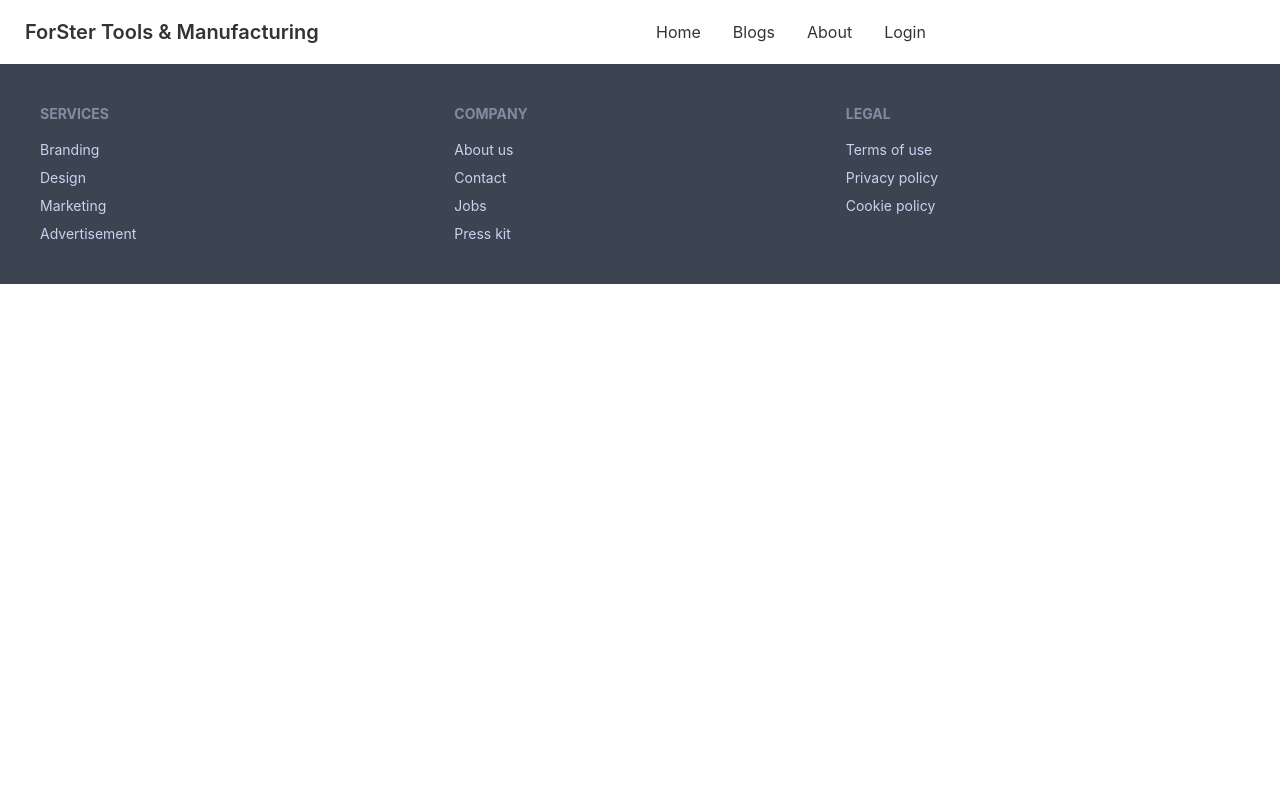
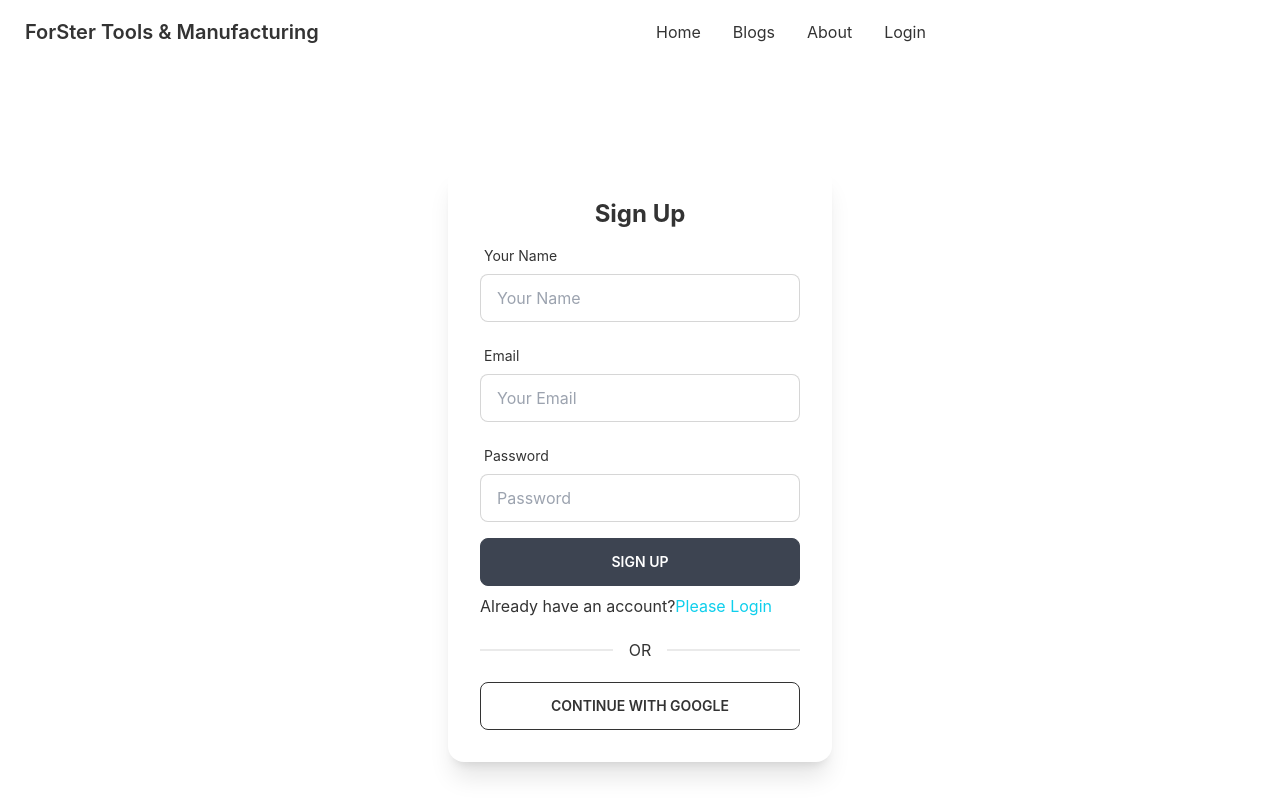
Before and after one commit to Hridoy8444/forestaer-tools-client, a React (Create React App) app: page /signup in a window 1280 px wide. Shown: the top 800 px of the page. Built offline with nearby package versions, Linux system fonts and the light colour scheme; no server answers.

Commit message:
Sign Up form added

```diff
--- a/src/App.js
+++ b/src/App.js
@@ -6,6 +6,7 @@ import Home from './Pages/Home/Home';
 import About from './Pages/About/About';
 import Login from './Pages/Loging/Login';
 import Footer from './Pages/Shared/Footer/Footer';
+import SignUp from './Pages/Loging/SignUp/SignUp';
 
 function App() {
   return (
@@ -15,6 +16,7 @@ function App() {
         <Route path='/' element={<Home></Home>}></Route>
         <Route path='/about' element={<About></About>}></Route>
         <Route path='/login' element={<Login></Login>}></Route>
+        <Route path='/signup' element={<SignUp></SignUp>}></Route>
       </Routes>
       <Footer></Footer>
     </div>
--- a/src/Pages/Loging/Login.js
+++ b/src/Pages/Loging/Login.js
@@ -2,6 +2,7 @@ import React from 'react';
 import { useSignInWithEmailAndPassword, useSignInWithGoogle } from 'react-firebase-hooks/auth';
 import auth from '../..//firebase.init';
 import { useForm } from "react-hook-form";
+import { Link } from 'react-router-dom';
 
 const Login = () => {
     const [signInWithGoogle, gUser, gLoading, gError] = useSignInWithGoogle(auth);
@@ -85,7 +86,7 @@ const Login = () => {
 
                         <input className='btn w-full max-w-xs text-white' type="submit" value="Login" />
                     </form>
-
+                            <p>New to ForSter Tools & Manufacturing?<Link className='text-primary' to="/signup">Create New account</Link></p>
                     <div class="divider">OR</div>
                     <button onClick={() => signInWithGoogle()} class="btn btn-outline">Continue with Google</button>
                 </div>
--- /dev/null
+++ b/src/Pages/Loging/SignUp/SignUp.js
@@ -0,0 +1,117 @@
+import React from 'react';
+import { useCreateUserWithEmailAndPassword, useSignInWithEmailAndPassword, useSignInWithGoogle } from 'react-firebase-hooks/auth';
+import { useForm } from 'react-hook-form';
+import { Link } from 'react-router-dom';
+import auth from '../../../firebase.init';
+
+const SignUp = () => {
+    const [signInWithGoogle, gUser, gLoading, gError] = useSignInWithGoogle(auth);
+    const { register, formState: { errors }, handleSubmit } = useForm();
+    const [
+        createUserWithEmailAndPassword,
+        user,
+        loading,
+        error,
+      ] = useCreateUserWithEmailAndPassword(auth);
+
+    let signInError;
+
+    if(gLoading || loading){
+        return <button class="btn loading">loading</button>
+    }
+
+    if(error || gError){
+        signInError =<p className='text-red-500'>{error?.message || gError?.message}</p>
+    }
+    if (gUser) {
+        console.log(gUser);
+    }
+
+    const onSubmit = data => {
+        console.log(data);
+        createUserWithEmailAndPassword(data.email, data.password);
+    }
+    return (
+        <div>
+            <div className='flex h-screen justify-center items-center'>
+                <div class="card w-96 bg-base-100 shadow-xl">
+                    <div class="card-body">
+                        <h2 class="text-center text-2xl font-bold">Sign Up</h2>
+
+                        <form onSubmit={handleSubmit(onSubmit)}>
+
+                            <div class="form-control w-full max-w-xs">
+                                <label class="label">
+                                    <span class="label-text">Your Name</span>
+
+                                </label>
+                                <input type="text" placeholder="Your Name" class="input input-bordered w-full max-w-xs" {...register("name", {
+                                    required: {
+                                        value: true,
+                                        message: 'Name is Required'
+                                    }
+
+                                })} />
+
+                                <label className="label">
+                                    {errors.name?.type === 'required' && <span className="label-text-alt text-red-500">{errors.name.message}</span>}
+
+                                </label>
+                            </div>
+                            <div class="form-control w-full max-w-xs">
+                                <label class="label">
+                                    <span class="label-text">Email</span>
+
+                                </label>
+                                <input type="email" placeholder="Your Email" class="input input-bordered w-full max-w-xs" {...register("email", {
+                                    required: {
+                                        value: true,
+                                        message: 'Email is Required'
+                                    },
+                                    pattern: {
+                                        value: /[a-z0-9]+@[a-z]+\.[a-z]{2,3}/,
+                                        message: 'Provide a valid Email'
+                                    }
+                                })} />
+
+                                <label className="label">
+                                    {errors.email?.type === 'required' && <span className="label-text-alt text-red-500">{errors.email.message}</span>}
+                                    {errors.email?.type === 'pattern' && <span className="label-text-alt text-red-500">{errors.email.message}</span>}
+                                </label>
+                            </div>
+                            <div class="form-control w-full max-w-xs">
+                                <label class="label">
+                                    <span class="label-text">Password</span>
+
+                                </label>
+                                <input type="password" placeholder="Password" class="input input-bordered w-full max-w-xs" {...register("password", {
+                                    required: {
+                                        value: true,
+                                        message: 'Password is Required'
+                                    },
+                                    minLength: {
+                                        value: 6,
+                                        message: 'Must be ^ characters or longer'
+                                    }
+                                })} />
+
+                                <label className="label">
+                                    {errors.password?.type === 'required' && <span className="label-text-alt text-red-500">{errors.password.message}</span>}
+                                    {errors.password?.type === 'minLength' && <span className="label-text-alt text-red-500">{errors.password.message}</span>}
+                                </label>
+                            </div>
+                            {signInError}
+
+                            <input className='btn w-full max-w-xs text-white' type="submit" value="Sign Up" />
+                        </form>
+                        <p>Already have an account?<Link className='text-primary' to="/signup">Please Login</Link></p>
+                        <div class="divider">OR</div>
+                        <button onClick={() => signInWithGoogle()} class="btn btn-outline">Continue with Google</button>
+                    </div>
+                </div>
+            </div>
+        </div>
+    );
+};
+
+export default SignUp;
```
